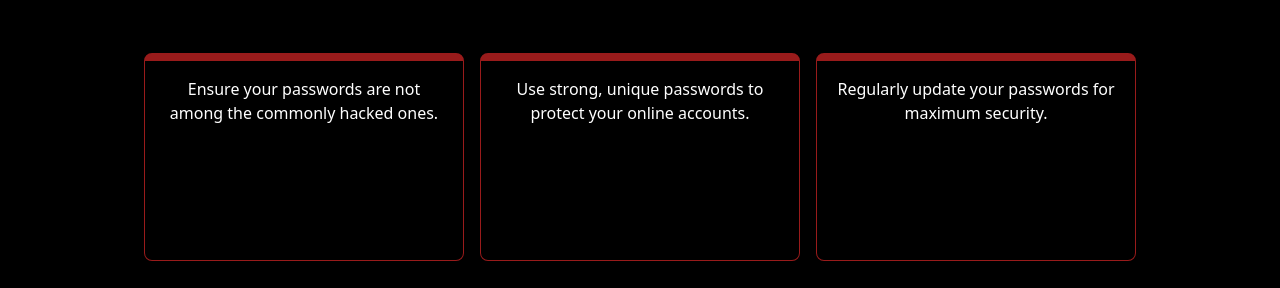
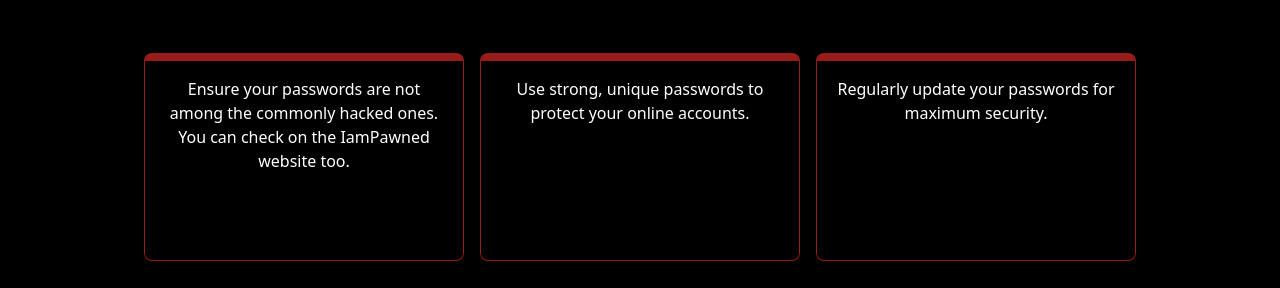
Before and after one commit to kartikpatil28/GuardKey, a website: page dist/PasswordCheck.html in a window 1280 px wide. Shown: the part 512-800 px from the top of the page. Drawn offline with Linux system fonts and the light colour scheme; a web font is replaced by a local one.

Commit message:
Last change

```diff
--- a/dist/PasswordCheck.html
+++ b/dist/PasswordCheck.html
@@ -98,7 +98,7 @@
         <div
           class="info-boxes bg-black text-white p-4 rounded-lg shadow-md flex-1 max-w-xs border border-red-800 border-t-8"
         >
-          Ensure your passwords are not among the commonly hacked ones.
+          Ensure your passwords are not among the commonly hacked ones. You can check on the IamPawned website too.
         </div>
         <div
           class="info-boxes bg-black text-white p-4 rounded-lg shadow-md flex-1 max-w-xs border border-red-800 border-t-8"
```
